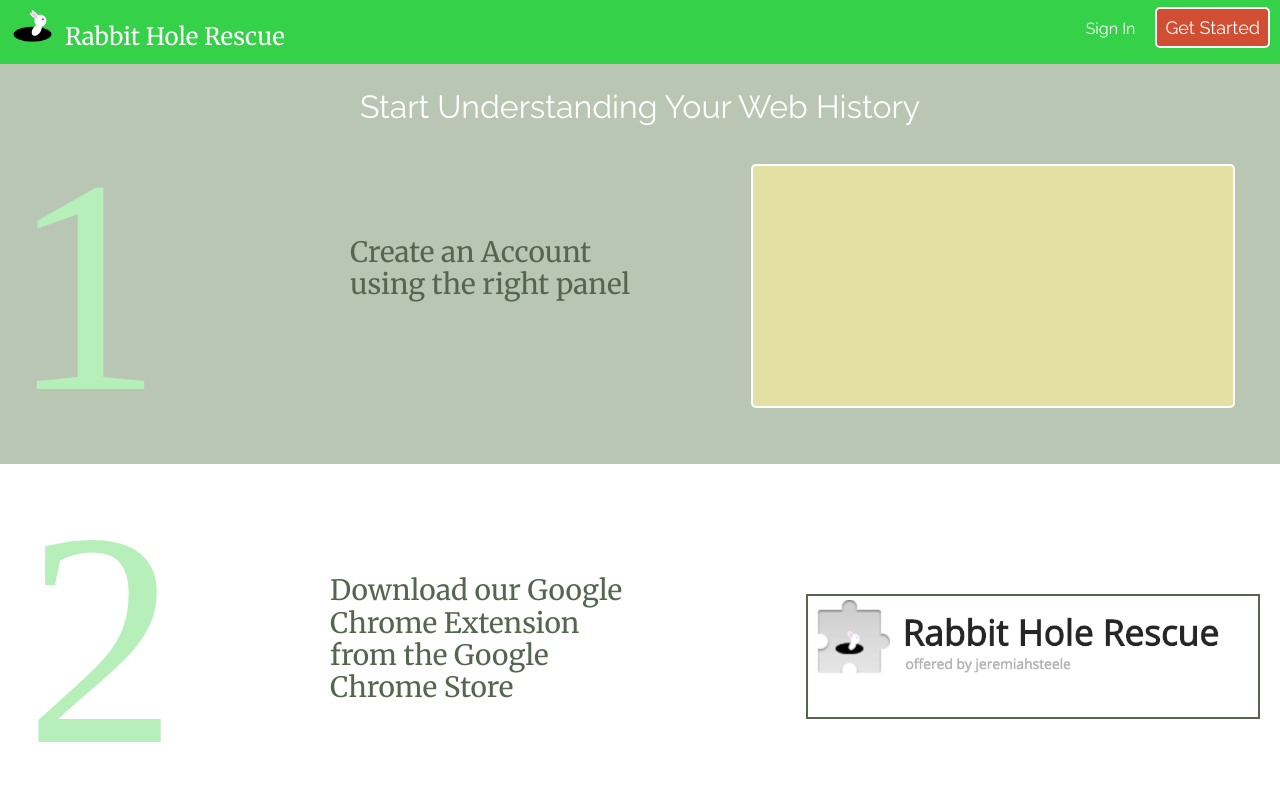
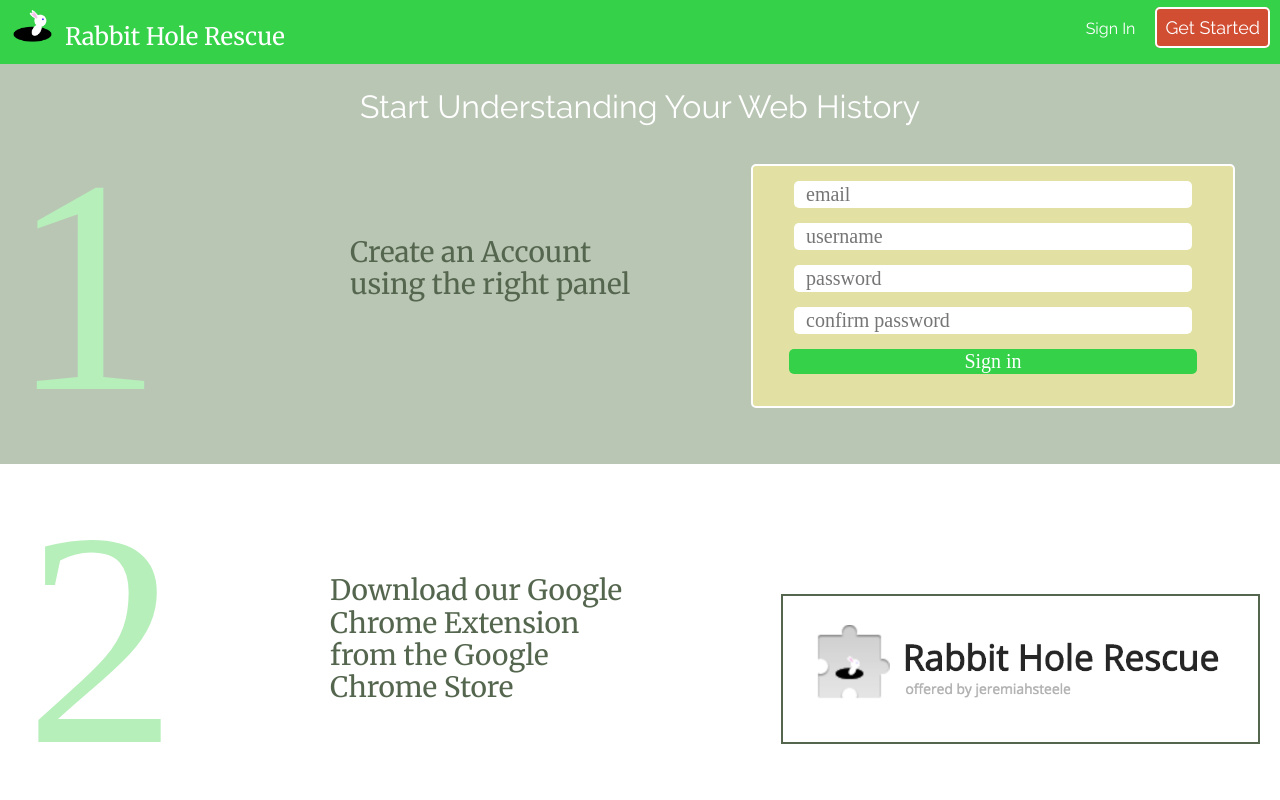
Before and after one commit to Kyle01/rabbit_hole_rescue, a React (Create React App) app in the folder frontend/: page /#/signup in a window 1280 px wide. Shown: the top 800 px of the page. Built offline with nearby package versions, Linux system fonts and the light colour scheme; a web font is replaced by a local one.

Commit message:
create register user form

```diff
--- a/frontend/public/stylesheets/components/signup.css
+++ b/frontend/public/stylesheets/components/signup.css
@@ -61,6 +61,27 @@
     border: 2px solid white;
 }
 
+.signup-field-form {
+    width: 80%;
+    height: 25px;
+    border-radius: 5px;
+    font-size: 20px;
+    border: none;
+    padding-left: 12px;
+    margin-top: 15px;
+}
+
+.signup-field-button {
+    width: 85%;
+    height: 25px;
+    border-radius: 5px;
+    background-color: #34d149;
+    color: white;
+    border: none;
+    font-size: 20px;
+    margin-top: 15px;
+}
+
 .signup-second-div{
     background-color: #ffffff;
     justify-content: center;
@@ -96,6 +117,8 @@
     width: 450px;
     margin-right: 20px;
     border: 2px solid #55664f;
+    padding-top: 25px;
+    padding-left: 25px;
 }
 
 .signup-third-div{
--- a/frontend/src/components/root.jsx
+++ b/frontend/src/components/root.jsx
@@ -11,7 +11,7 @@
 import NavbarFeatures from "./NavBar/nav_bar_container";
 import ShowContainer from './show/show_container';
 import Splash from './splash/splash';
-import SignUp from './signup/sign_up';
+import SignUp from './signup/sign_up_container';
 import LoginContainer from './login/login_container';
 
 const Root = () => (
--- a/frontend/src/components/signup/sign_up.jsx
+++ b/frontend/src/components/signup/sign_up.jsx
@@ -2,6 +2,31 @@
 import { Link } from 'react-router-dom';
 
 class SignUp extends React.Component {
+
+  constructor(props){
+    super(props);
+
+    this.state = {
+      username: "",
+      password: "",
+      email: "",
+      secondPassword: ""
+    }
+
+    this.handleSubmit = this.handleSubmit.bind(this);
+  }
+
+
+  handleInput(type) {
+    return (e => {
+      this.setState({ [type]: e.target.value });
+    });
+  }
+
+  handleSubmit(e) {
+    e.preventDefault();
+    this.props.registerUser(this.state);
+  }
 
   render() {
       return <div className="signup-main">
@@ -16,31 +41,49 @@
                   Create an Account using the right panel
                 </p>
               </div>
-                <div className="signup-first-modal" />
+              <div className="signup-first-modal">
+                <form className="signin-form">
+                  <input className='signup-field-form' type="text" placeholder="email" value={this.state.email} onChange={this.handleInput("email")} />
+                  <input className='signup-field-form' type="text" placeholder="username" value={this.state.username} onChange={this.handleInput("username")} />
+                  <input className='signup-field-form' type="password" placeholder="password" value={this.state.password} onChange={this.handleInput("password")} />
+                  <input className='signup-field-form' type="password" placeholder="confirm password" value={this.state.secondPassword} onChange={this.handleInput("secondPassword")} />
+                 <button className='signup-field-button' onClick={this.handleSubmit}>
+                    Sign in
+                  </button>
+                </form>
+              </div>
             </div>
           </div>
           <div className="signup-second-div">
-              <div className='signup-second-left'>
+            <div className="signup-second-left">
               <p className="signup-number">2</p>
-                <p className='signup-second-text'>Download our Google Chrome Extension from the Google Chrome Store</p>
+              <p className="signup-second-text">
+                Download our Google Chrome Extension from the Google
+                Chrome Store
+              </p>
             </div>
-              <div className='signup-second-modal'>
-              <a href='https://chrome.google.com/webstore/detail/rabbit-hole-rescue/lhcoogckbmpeijhnnniaohgcplmgfmie'>
-                 <img src="../../../images/extension.png" className='signup-second-picture'/>
+            <div className="signup-second-modal">
+              <a href="https://chrome.google.com/webstore/detail/rabbit-hole-rescue/lhcoogckbmpeijhnnniaohgcplmgfmie">
+                <img src="../../../images/extension.png" className="signup-second-picture" />
               </a>
             </div>
           </div>
           <div className="signup-third-div">
-              <div className='signup-second-left'>
+            <div className="signup-second-left">
               <p className="signup-number">3</p>
-                <p className='signup-third-text'>Use the extension to start and stop recording a session</p>
+              <p className="signup-third-text">
+                Use the extension to start and stop recording a session
+              </p>
             </div>
-              <div className="signup-third-modal" >
-              </div>
+            <div className="signup-third-modal" />
           </div>
           <div className="signup-fourth-div">
-                <p className='signup-fourth-text'>Come back to see your explored session</p>
-                <Link to='history' className='signup-fourth-link'>Here!</Link>
+            <p className="signup-fourth-text">
+              Come back to see your explored session
+            </p>
+            <Link to="history" className="signup-fourth-link">
+              Here!
+            </Link>
           </div>
         </div>;
   }
--- /dev/null
+++ b/frontend/src/components/signup/sign_up_container.js
@@ -0,0 +1,19 @@
+import { connect } from "react-redux";
+import { registerUser } from "../../util/session_api_util";
+import SignUp from "./sign_up";
+
+const mapStateToProps = (state, ownProps) => {
+    return {
+        errors: state.errors.session,
+        currentUser: state.session.currentUser
+    };
+};
+
+const mapDispatchToProps = (dispatch, ownProps) => ({
+    registerUser: user => dispatch(registerUser(user))
+});
+
+export default connect(
+  mapStateToProps,
+  mapDispatchToProps
+)(SignUp);
```
Also changed, not shown: frontend/src/components/session_form/signup_form_container.js (deleted, +0 -23 lines). Lines whose indentation alone changed are shown as unchanged.
